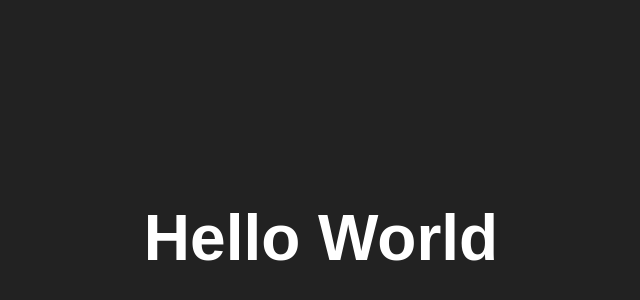
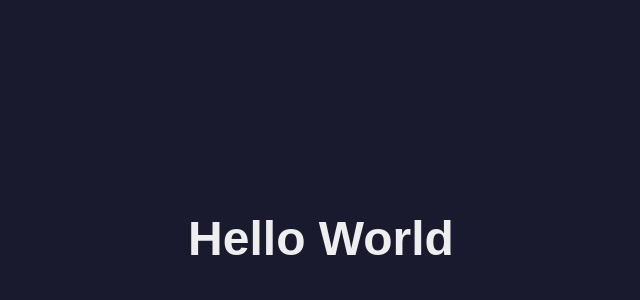
Before and after one commit to Apeinacage/car-html-preview-public, a plain HTML site: page index.html in a window 1280 px wide. Shown: the part 162-462 px from the top of the page, without its empty margins (319-959 px from the left). Drawn offline with Linux system fonts and the light colour scheme.

Commit message:
Hello World test for Tesla browser

```diff
--- a/index.html
+++ b/index.html
@@ -1,22 +1,13 @@
 <!DOCTYPE html>
 <html lang="en">
 <head>
-  <meta charset="UTF-8">
-  <meta name="viewport" content="width=device-width, initial-scale=1.0">
-  <title>Hello World</title>
-  <style>
-    body {
-      font-family: sans-serif;
-      display: flex;
-      justify-content: center;
-      align-items: center;
-      height: 100vh;
-      margin: 0;
-      background: #222;
-      color: #fff;
-    }
-    h1 { font-size: 4rem; }
-  </style>
+<meta charset="UTF-8">
+<meta name="viewport" content="width=device-width, initial-scale=1.0">
+<title>Hello World</title>
+<style>
+  body { font-family: sans-serif; display: flex; align-items: center; justify-content: center; height: 100vh; margin: 0; background: #1a1a2e; color: #eee; }
+  h1 { font-size: 3rem; }
+</style>
 </head>
 <body>
   <h1>Hello World</h1>
```
